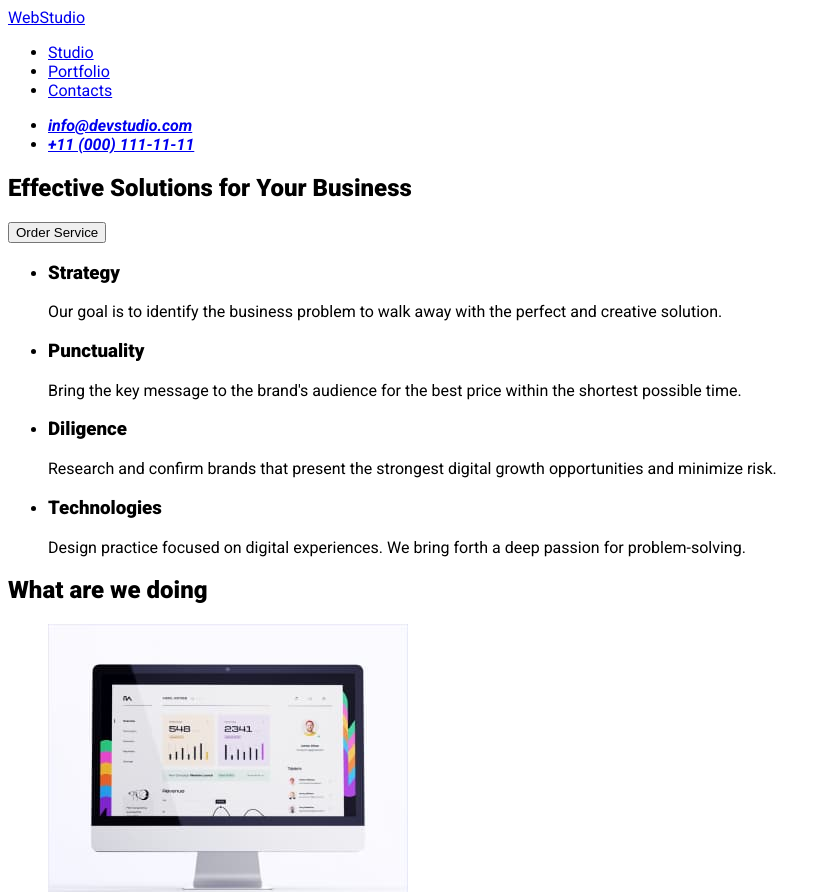
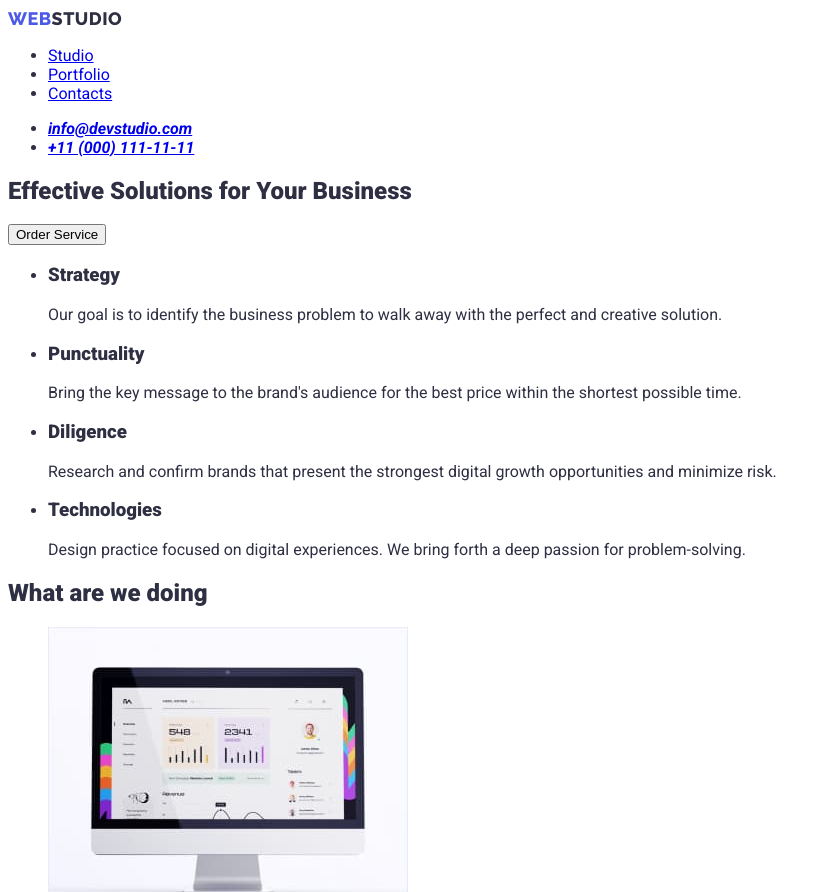
Before and after one commit to MartaTabor/goit-markup-hw-02, a plain HTML site: page index.html in a window 1280 px wide. Shown: the top 892 px of the page, without its empty margins (0-827 px from the left). Drawn offline with Linux system fonts and the light colour scheme.

Commit message:
logo-update

```diff
--- a/css/styles.css
+++ b/css/styles.css
@@ -1,4 +1,31 @@
 body {
   font-family: "Raleway", sans-serif;
   font-family: "Roboto", sans-serif;
+  background-color: var(--white-color);
+  color: var(--navy-blue-color);
 }
+
+:root {
+  --navy-blue-color: #2e2f42;
+  --iris-color: #4d5ae5;
+  --ocean-color: #404bbf;
+  --slate-color: #434455;
+  --white-color: #ffffff;
+  --cloud-color: #f4f4fd;
+  --secondary-headings-size: 36px;
+}
+
+.logo {
+  color: var(--navy-blue-color);
+  font-family: Raleway;
+  font-size: 18px;
+  font-weight: 800;
+  line-height: 1.2;
+  letter-spacing: 0.5px;
+  text-transform: uppercase;
+  text-decoration: none;
+}
+
+.part-logo {
+  color: var(--iris-color);
+}
--- a/index.html
+++ b/index.html
@@ -15,7 +15,9 @@
   <body>
     <header>
       <nav>
-        <a href="./index.html">WebStudio</a>
+        <a href="./index.html" class="logo"
+          ><span class="part-logo">Web</span>Studio</a
+        >
         <ul>
           <li><a href="#">Studio</a></li>
           <li><a href="./portfolio.html">Portfolio</a></li>
@@ -143,7 +145,9 @@
       </section>
     </main>
     <footer>
-      <a href="./index.html">WebStudio</a>
+      <a href="./index.html" class="logo"
+        ><span class="part-logo">Web</span>Studio</a
+      >
       <p>
         Increase the flow of customers and sales for your business with digital
         marketing & growth solutions.
```
Also changed, not shown: portfolio.html (+6 -2 lines).
